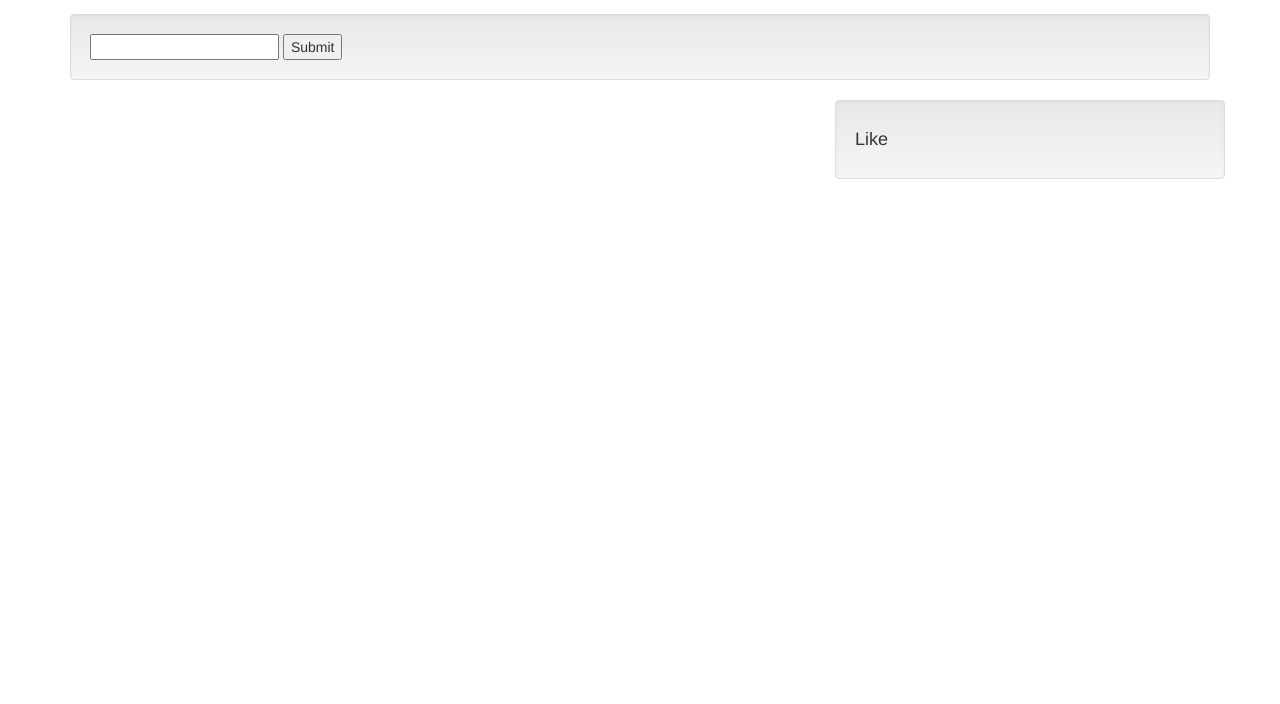
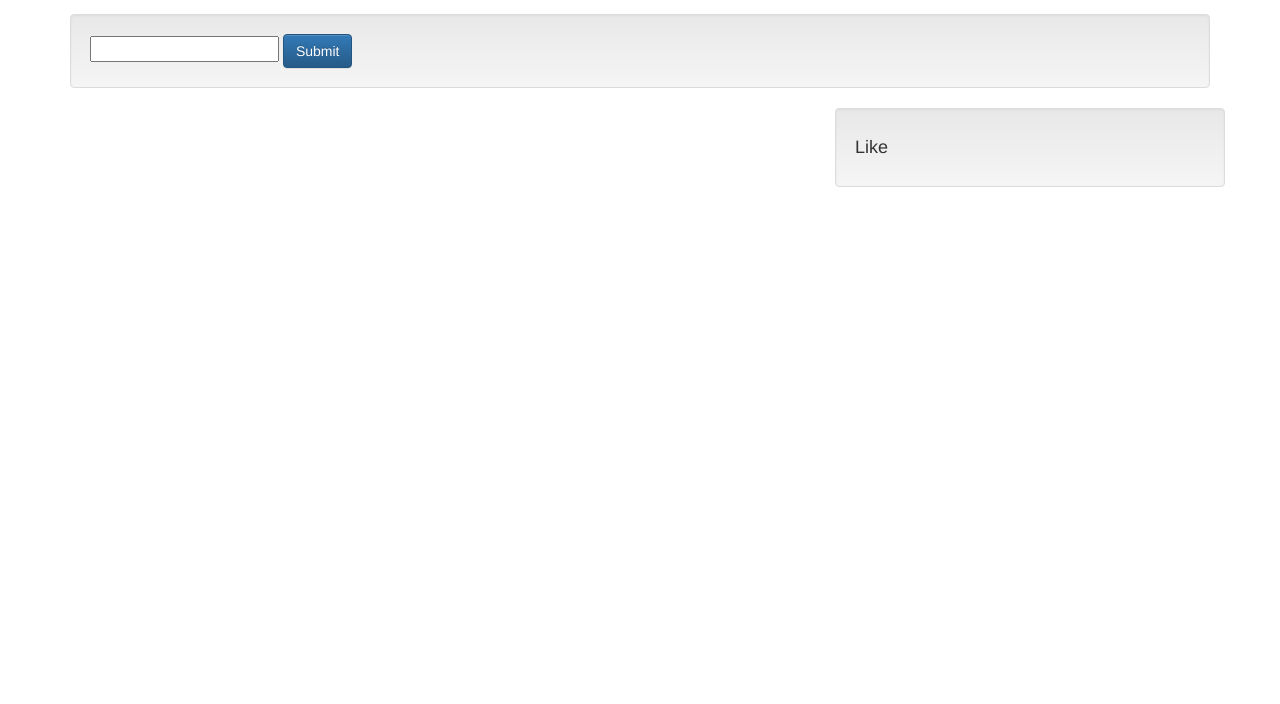
Before and after one commit to hubidu/testable_js, a website: page public/index.html in a window 1280 px wide. Shown: the part 96-800 px from the top of the page. Drawn offline with nearby package versions, Linux system fonts and the light colour scheme.

Commit message:
Update index.html

```diff
--- a/public/index.html
+++ b/public/index.html
@@ -15,7 +15,9 @@
         <!-- Search form -->
         <form id="searchForm" class="well">
           <input type="text" name="q">
-          <button>Submit</button>
+          <button class="btn btn-primary">
+            Submit
+          </button>
         </form>
 
       </div>
```
